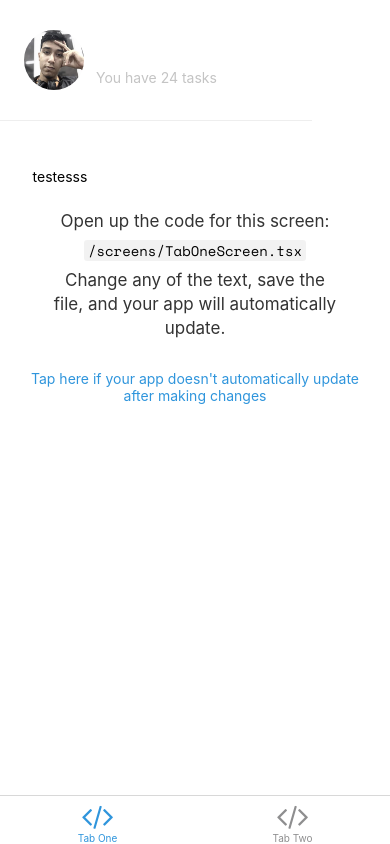
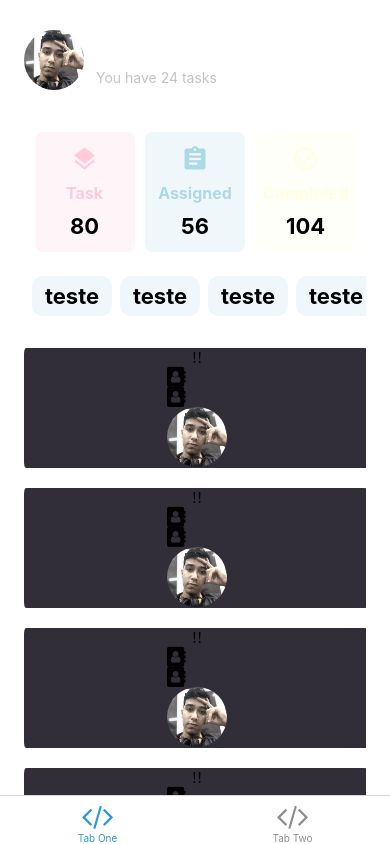
Before and after one commit to ContinuumTeam/tood-app, a React Native app: screen /TabOne in a window 390 px wide. Built offline with nearby package versions, Linux system fonts and the light colour scheme; what expo-linking would draw is missing.

Commit message:
feat: criando task cards

```diff
--- a/components/Header.tsx
+++ b/components/Header.tsx
@@ -2,9 +2,9 @@ import { ReactNode } from "react";
 import { View, Text, StyleSheet, Image } from "react-native";
 
 import { FontAwesome } from "@expo/vector-icons";
-import avatar from "../assets/images/avatar.jpeg";
 import { RectButton } from "react-native-gesture-handler";
 import { getStatusBarHeight } from "react-native-iphone-x-helper";
+import avatar from "../assets/images/avatar.jpeg";
 
 export function Header() {
 	return (
@@ -30,12 +30,14 @@ export function Header() {
 
 const styles = StyleSheet.create({
 	container: {
-		marginTop: getStatusBarHeight() + 30,
 		width: "100%",
+
 		flexDirection: "row",
 		justifyContent: "space-between",
 		alignItems: "center",
-		paddingHorizontal: 24,
+
+		marginTop: getStatusBarHeight() + 30,
+		marginBottom: 30,
 	},
 	profileArea: {
 		flexDirection: "row",
@@ -58,6 +60,7 @@ const styles = StyleSheet.create({
 	avatar: {
 		width: 60,
 		height: 60,
+
 		borderRadius: 50,
 	},
 	settingsArea: {
--- /dev/null
+++ b/components/TaskCard.tsx
@@ -0,0 +1,60 @@
+import { ReactNode } from "react";
+import { View, Text, StyleSheet, Image } from "react-native";
+
+import { FontAwesome } from "@expo/vector-icons";
+import avatar from "../assets/images/avatar.jpeg";
+
+interface TaskCardProps {
+	children: ReactNode;
+}
+
+export function TaskCard() {
+	return (
+		<View style={styles.container}>
+			<View>
+				<View>
+					{/* <Text style={styles.category}>work</Text> */}
+					{/* <Text style={styles.taskName}>work</Text> */}
+				</View>
+				<View style={styles.priority}>!!</View>
+			</View>
+			<View>
+				<View>
+					<FontAwesome name="address-book" size={20} />
+					{/* <Text>17 August 2022</Text> */}
+					<FontAwesome name="address-book" size={20} />
+					{/* <Text>19:00 (Remaind at 18:00)</Text> */}
+				</View>
+				<Image source={avatar} style={styles.avatar} />
+			</View>
+		</View>
+	);
+}
+
+const styles = StyleSheet.create({
+	container: {
+		width: 350,
+		height: 120,
+		justifyContent: "center",
+		alignItems: "center",
+		backgroundColor: "#312e38",
+		marginBottom: 20,
+		borderRadius: 6,
+		borderLeftWidth: 4,
+		borderLeftColor: "#FFFFE0",
+	},
+	title: {
+		fontWeight: "bold",
+		fontSize: 22,
+		color: "#fff",
+	},
+	priority: {},
+	category: {},
+	taskName: {},
+	avatar: {
+		width: 60,
+		height: 60,
+
+		borderRadius: 50,
+	},
+});
--- a/components/index.tsx
+++ b/components/index.tsx
@@ -1 +1,2 @@
 export * from './Header';
+export * from './TaskCard';
--- a/screens/TabOneScreen.tsx
+++ b/screens/TabOneScreen.tsx
@@ -1,6 +1,8 @@
-import { StyleSheet } from "react-native";
+import { StyleSheet, FlatList } from "react-native";
 import { RectButton } from "react-native-gesture-handler";
-import { Header } from "../components";
+
+import { MaterialIcons } from "@expo/vector-icons";
+import { Header, TaskCard } from "../components";
 
 import EditScreenInfo from "../components/EditScreenInfo";
 import { Text, View } from "../components/Themed";
@@ -9,28 +11,117 @@ import { RootTabScreenProps } from "../types";
 export default function TabOneScreen({
 	navigation,
 }: RootTabScreenProps<"TabOne">) {
+	const categories = [
+		{
+			id: 1,
+			name: "today",
+		},
+		{
+			id: 2,
+			name: "upcomming",
+		},
+		{
+			id: 3,
+			name: "task done",
+		},
+		{
+			id: 4,
+			name: "today",
+		},
+		{
+			id: 5,
+			name: "upcomming",
+		},
+		{
+			id: 6,
+			name: "task done",
+		},
+		{
+			id: 7,
+			name: "today",
+		},
+		{
+			id: 8,
+			name: "upcomming",
+		},
+		{
+			id: 9,
+			name: "task done",
+		},
+	];
+
 	return (
 		<View style={styles.container}>
 			<Header />
-			<View
-				style={styles.separator}
-				lightColor="#eee"
-				darkColor="rgba(255,255,255,0.1)"
-			/>
+
+			<View style={styles.infoTaskArea}>
+				<View style={[styles.infoTaskCard, styles.countAllTask]}>
+					<MaterialIcons name="layers" size={28} color="#FFCBDB" />
+					<Text style={[styles.infoTaskCardTitle, styles.countAllTaskTitle]}>
+						Task
+					</Text>
+					<Text style={styles.countCardInfo}>80</Text>
+				</View>
+
+				<View style={[styles.infoTaskCard, styles.assignCountTask]}>
+					<MaterialIcons name="assignment" size={28} color="#ADD8E6" />
+					<Text style={[styles.infoTaskCardTitle, styles.assignCountTaskTitle]}>
+						Assigned
+					</Text>
+					<Text style={styles.countCardInfo}>56</Text>
+				</View>
+
+				<View style={[styles.infoTaskCard, styles.completedCountTask]}>
+					<MaterialIcons
+						name="check-circle-outline"
+						size={28}
+						color="#FFFFE0"
+					/>
+					<Text
+						style={[styles.infoTaskCardTitle, styles.completedCountTaskTitle]}
+					>
+						Completed
+					</Text>
+					<Text style={styles.countCardInfo}>104</Text>
+				</View>
+			</View>
+
+			<View>
+				<FlatList
+					data={categories}
+					renderItem={(item: any) => (
+						<RectButton style={styles.categoriesButton}>
+							<Text style={styles.countCardInfo}>teste</Text>
+						</RectButton>
+					)}
+					horizontal
+					showsHorizontalScrollIndicator={false}
+					contentContainerStyle={styles.categoriesArea}
+				/>
+			</View>
+
+			<View>
+				<FlatList
+					data={categories}
+					renderItem={(item: any) => <TaskCard />}
+					showsHorizontalScrollIndicator={false}
+					contentContainerStyle={styles.taskArea}
+				/>
+			</View>
+
 			<RectButton
 				style={styles.buttonRect}
 				onPress={() => navigation.navigate("Modal")}
 			>
-				<Text style={styles.buttonText}>testesss</Text>
+				<MaterialIcons name="add" size={28} color="#000" />
 			</RectButton>
-			<EditScreenInfo path="/screens/TabOneScreen.tsx" />
 		</View>
 	);
 }
 
 const styles = StyleSheet.create({
 	container: {
-		flex: 1,
+		paddingHorizontal: 24,
 	},
 	title: {
 		fontSize: 20,
@@ -42,15 +133,76 @@ const styles = StyleSheet.create({
 		width: "80%",
 	},
 	buttonRect: {
-		width: 120,
+		width: 50,
 		height: 50,
 		alignItems: "center",
 		justifyContent: "center",
 		backgroundColor: "#fff",
 		borderRadius: 8,
-		marginBottom: 8,
+		position: "absolute",
+		bottom: 35,
+		right: 35,
 	},
 	buttonText: {
 		color: "#000",
 	},
+	infoTaskArea: {
+		flexDirection: "row",
+		justifyContent: "space-evenly",
+		marginVertical: 12,
+	},
+	infoTaskCard: {
+		width: 100,
+		height: 120,
+		justifyContent: "center",
+		alignItems: "center",
+		borderRadius: 8,
+	},
+	infoTaskCardTitle: {
+		fontSize: 16,
+		fontWeight: "bold",
+		marginVertical: 10,
+	},
+	countCardInfo: {
+		fontSize: 22,
+		fontWeight: "bold",
+	},
+	countAllTask: {
+		backgroundColor: "rgba(255,203,219,.2)",
+	},
+	countAllTaskTitle: {
+		color: "#FFCBDB",
+	},
+	assignCountTask: {
+		backgroundColor: "rgba(173,216,230, .2)",
+	},
+	assignCountTaskTitle: {
+		color: "#ADD8E6",
+	},
+	completedCountTask: {
+		backgroundColor: "rgba(255,255,224, .2)",
+	},
+	completedCountTaskTitle: {
+		color: "#FFFFE0",
+	},
+	categoriesArea: {
+		width: "100%",
+		height: 40,
+		marginVertical: 12,
+	},
+	categoriesButton: {
+		width: 80,
+		justifyContent: "center",
+		alignItems: "center",
+		backgroundColor: "rgba(173,216,230, .2)",
+		marginLeft: 8,
+		borderRadius: 10,
+		padding: 8,
+	},
+	taskArea: {
+		width: "100%",
+		justifyContent: "center",
+		alignItems: "center",
+		marginVertical: 20,
+	},
 });
```
Also changed, not shown: assets/images/94790993.jpeg (added).
